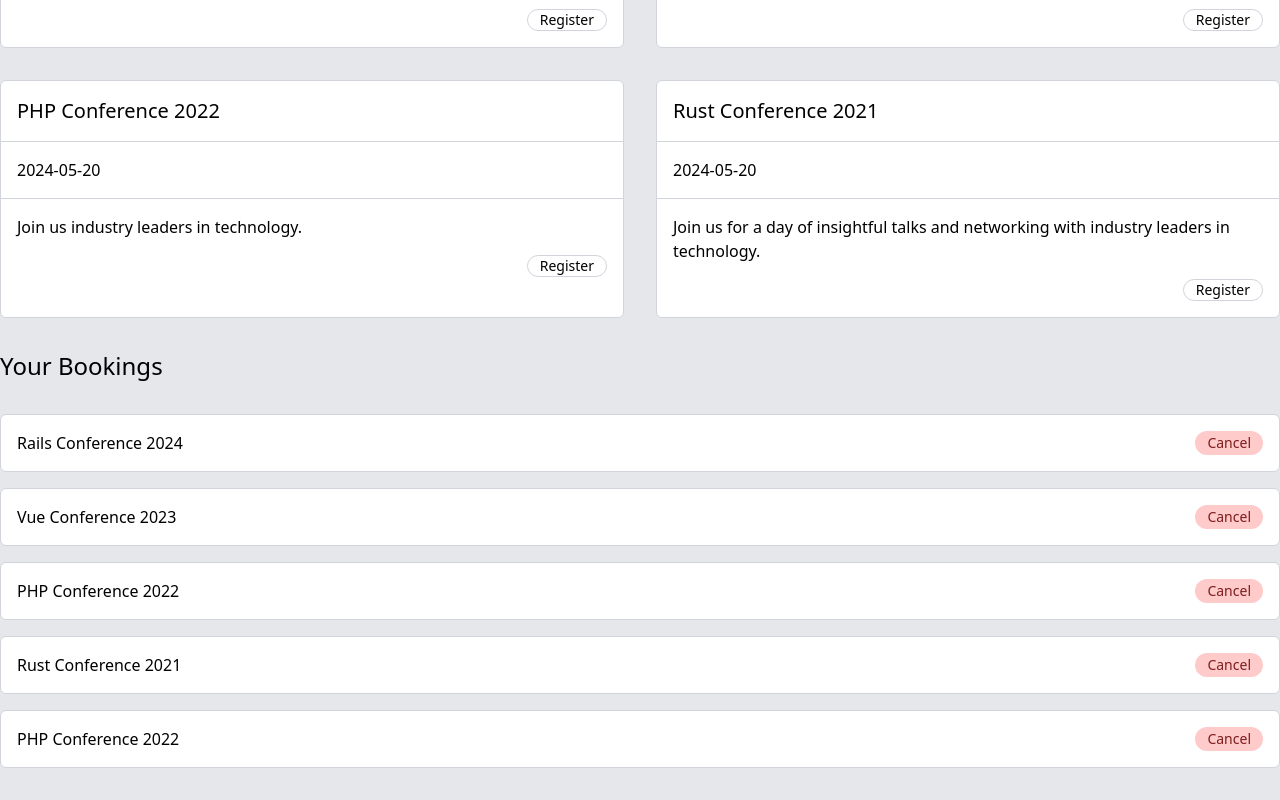
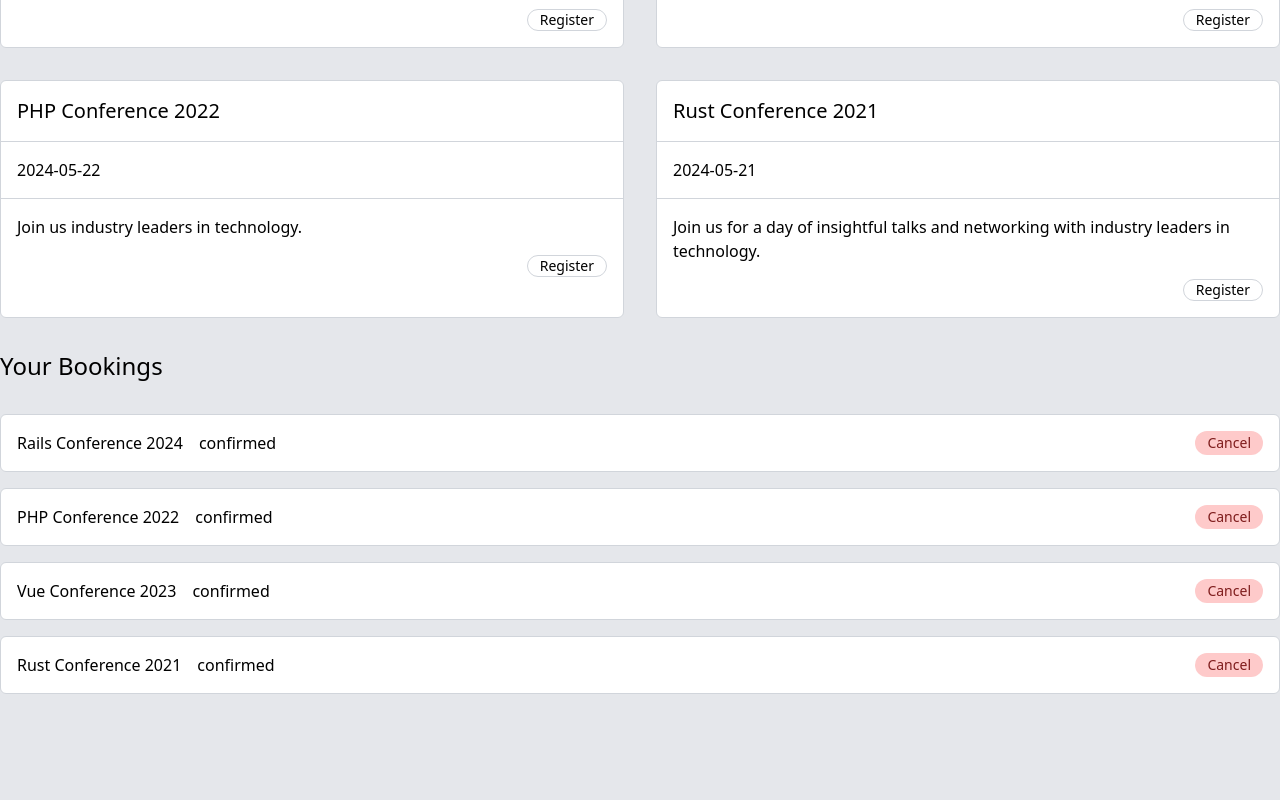
Before and after one commit to LJacobDev/vue-3-in-action-projects, a Vue app in the folder p04-event-booking/: page / in a window 1280 px wide. Shown: the part 358-1158 px from the top of the page. After the commit the page ends 1084 px from the top, so only its background shows below. Built offline with nearby package versions, Linux system fonts and the light colour scheme; data requests are answered from the project's data file.

Commit message:
Added 'optimistic UI' changes to booking resitration from memory after watching implementation a few hours eariler

```diff
--- a/p04-event-booking/db.json
+++ b/p04-event-booking/db.json
@@ -10,60 +10,53 @@
     {
       "id": "2",
       "title": "Vue Conference 2023",
-      "date": "2024-05-20",
+      "date": "2024-05-23",
       "description": "Join us for a day of insightful talks and networking with industry leaders in technology.",
       "location": "Convention Center, Downtown"
     },
     {
       "id": "3",
       "title": "PHP Conference 2022",
-      "date": "2024-05-20",
+      "date": "2024-05-22",
       "description": "Join us industry leaders in technology.",
       "location": "Convention Center, Downtown"
     },
     {
       "id": "4",
       "title": "Rust Conference 2021",
-      "date": "2024-05-20",
+      "date": "2024-05-21",
       "description": "Join us for a day of insightful talks and networking with industry leaders in technology.",
       "location": "Convention Center, Downtown"
     }
   ],
   "bookings": [
     {
-      "id": "1728931575828",
+      "id": "1729121536049",
       "userId": 1,
       "eventId": "1",
       "eventTitle": "Rails Conference 2024",
       "status": "confirmed"
     },
     {
-      "id": "1728931576627",
+      "id": "1729121540613",
+      "userId": 1,
+      "eventId": "3",
+      "eventTitle": "PHP Conference 2022",
+      "status": "confirmed"
+    },
+    {
+      "id": "1729121541412",
       "userId": 1,
       "eventId": "2",
       "eventTitle": "Vue Conference 2023",
       "status": "confirmed"
     },
     {
-      "id": "1728931578223",
-      "userId": 1,
-      "eventId": "3",
-      "eventTitle": "PHP Conference 2022",
-      "status": "confirmed"
-    },
-    {
-      "id": "1728931579167",
+      "id": "1729121574689",
       "userId": 1,
       "eventId": "4",
       "eventTitle": "Rust Conference 2021",
       "status": "confirmed"
-    },
-    {
-      "id": "1728934504883",
-      "userId": 1,
-      "eventId": "3",
-      "eventTitle": "PHP Conference 2022",
-      "status": "confirmed"
     }
   ]
 }
--- a/p04-event-booking/src/App.vue
+++ b/p04-event-booking/src/App.vue
@@ -37,12 +37,30 @@
 })
 
 const registerBooking = async (event) => {
+
+  //if this event has already been registered and is in bookings, this is already booked, do not continue.
+  //UserId being checked here is nearly meaningless because only userId of 1 will ever be used here, but
+  //it is shown because it is something that would normally be a part of the check for whether someone has booked an event
+  if ( bookings.value.some( booking => booking.eventId === event.id && booking.userId === 1 )){
+
+    alert(`You have already booked the ${event.title}` );
+
+    return;
+  }
+
   const newBooking = {
     id: Date.now().toString(),
     userId: 1,
     eventId: event.id,
-    eventTitle: event.title
+    eventTitle: event.title,
+    status: 'pending'
   }
+
+  //this will cause the booking UI to show the new registration (in a pending state) without needing to refresh the browser
+  bookings.value.push(newBooking)
+
+  //POST the booking to the server, and take the response's representation of that object and place into the bookings array as 'confirmed'
+  try {
 
     const response = await fetch('http://localhost:3001/bookings', {
       method: 'POST',
@@ -52,10 +70,28 @@
         status: 'confirmed'
       })
     })
-  console.log(response)
 
-  //this will cause the booking UI to show the new registration without needing to refresh the browser
-  bookings.value.push({ ...newBooking, status: 'confirmed' })
+
+    //if a successful response, add the 'confirmed' booking object in place of where the 'pending' version of it was
+    if (response.ok) {
+
+      //get index of this booking in the bookings array, then replace that booking with response.json, which will be the booking item but with 'confirmed' status in the state it had when it was POSTed to the server
+      const booking_index = bookings.value.findIndex( b => b.id === newBooking.id)
+
+      bookings.value[booking_index] = await response.json();
+
+    }
+    else{
+      throw new Error()
+    }
+
+  }
+  catch (e) {
+    //handle errors
+    alert(`Error registering for event: ${e.toString()}`);
+    bookings.value = bookings.value.filter( b => b.id != newBooking.id);
+  }
+
 }
 </script>
 
@@ -81,7 +117,12 @@
     <h2 class="text-2xl font-medium">Your Bookings</h2>
     <section class="grid grid-cols-1 gap-4">
       <template v-if="!bookingsLoading">
-        <BookingItem v-for="booking in bookings" :key="booking.id" :label="booking.eventTitle" />
+        <BookingItem
+          v-for="booking in bookings"
+          :key="booking.id"
+          :label="booking.eventTitle"
+          :status="booking.status"
+        />
       </template>
       <template v-else>
         <LoadingBookingItem v-for="i in 4" :key="i" />
--- a/p04-event-booking/src/components/BookingItem.vue
+++ b/p04-event-booking/src/components/BookingItem.vue
@@ -2,14 +2,18 @@
 import SectionedCard from '@/components/SectionedCard.vue'
 import RoundButton from '@/components/RoundButton.vue'
 defineProps({
-  label: String
+  label: String,
+  status: String
 })
 </script>
 
 <template>
   <SectionedCard>
     <div class="flex justify-between">
-      <div>{{ label }}</div>
+      <div class="flex space-x-4">
+        <div>{{ label }}</div>
+        <div>{{ status }}</div>
+      </div>
       <RoundButton variant="danger">Cancel</RoundButton>
     </div>
   </SectionedCard>
```
Lines whose indentation alone changed are shown as unchanged.
